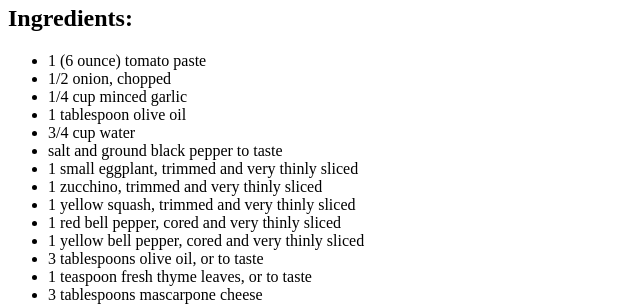
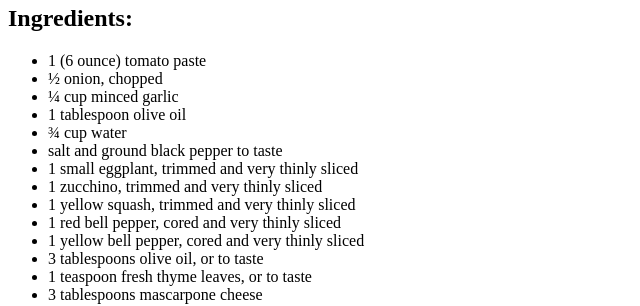
Before and after one commit to Avynoz/Odin-Recipes, a plain HTML site: page recipes/ratatouille.html in a window 1280 px wide. Shown: the part 662-968 px from the top of the page, 0-640 px from the left. Drawn offline with Linux system fonts and the light colour scheme.

Commit message:
Modify ingredients list

```diff
--- a/recipes/ratatouille.html
+++ b/recipes/ratatouille.html
@@ -14,10 +14,10 @@
     <h2>Ingredients:</h2>
     <ul>
         <li>1 (6 ounce) tomato paste</li>
-        <li>1/2 onion, chopped</li>
-        <li>1/4 cup minced garlic</li>
+        <li>½ onion, chopped </li>
+        <li>¼ cup minced garlic</li>
         <li>1 tablespoon olive oil</li>
-        <li>3/4 cup water</li>
+        <li>¾ cup water </li>
         <li>salt and ground black pepper to taste</li>
         <li>1 small eggplant, trimmed and very thinly sliced</li>
         <li>1 zucchino, trimmed and very thinly sliced</li>
```
